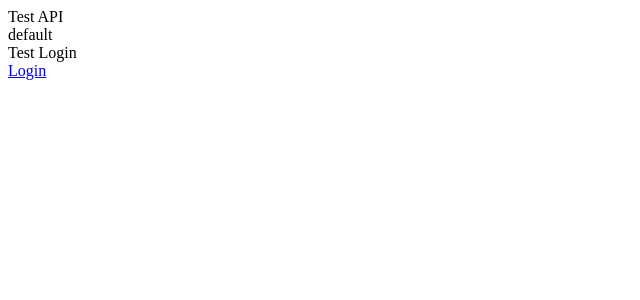
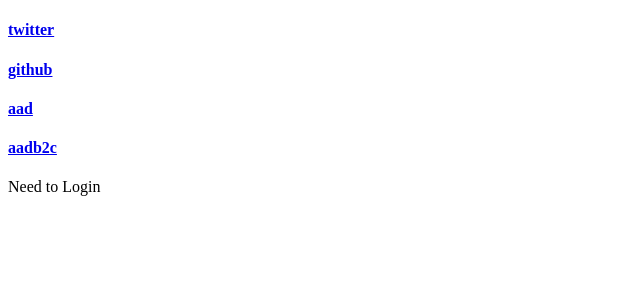
Before and after one commit to wtcooper/aswa-react-template, a React (Create React App) app: page / in a window 1280 px wide. Shown: the top 300 px of the page, without its empty margins (0-640 px from the left). Built offline with nearby package versions, Linux system fonts and the light colour scheme; no server answers.

Commit message:
simple login

```diff
--- a/src/App.js
+++ b/src/App.js
@@ -1,11 +1,36 @@
 import React, { useState, useEffect } from 'react';
+import NavBar from 'common/navbar/navbar';
 
 function App() {
   const [data, setData] = useState('default');
+  const [isAuthenticated, userHasAuthenticated] = useState(false);
+  const [user, setUser] = useState(null);
+
+  useEffect(() => {
+    getUserInfo();
+  }, []);
+
+  async function getUserInfo() {
+    try {
+
+        const response = await fetch('/.auth/me');
+        const payload = await response.json();
+        const { clientPrincipal } = payload;
+
+        if(clientPrincipal){
+          setUser(clientPrincipal);
+          userHasAuthenticated(true);
+          console.log(`clientPrincipal = ${JSON.stringify(clientPrincipal)}`);
+        }
+
+    } catch (error) {
+        console.error('No profile could be found ' + error?.message?.toString());
+    }
+};
 
   useEffect(() => {
     (async function () {
-      const { text } = await( await fetch(`/api/test_fnx`)).json();
+      const { text } = await (await fetch(`/api/test_fnx`)).json();
       setData(text);
       console.log("FA text: ", text);
     })();
@@ -14,12 +39,29 @@
   return (
     <>
 
-      <div>Test API</div>
+      {/* <div>Test API</div>
       <div>{data}</div>
+      <div></div> */}
+
+      <NavBar user={user}/>
+      <main className="column">
+        { isAuthenticated ?
+        <div>
+          <div>Successfully logged in</div>
+          <div>{user.userDetails}</div>
+        </div>
+        :
+        <div>Need to Login</div> }
+      </main>
+
+      {/* <div>Test Login</div>
+      <a href="/.auth/login/github">Login - Github</a>
       <div></div>
+      <a href="/.auth/login/aadb2c">Login - AD B2C</a>
+      <div></div>
+      <a href="/.auth/logout">Log out</a> */}
 
-      <div>Test Login</div>
-      <a href="/.auth/login/github">Login</a>
+
     </>
   );
 }
--- /dev/null
+++ b/src/common/navbar/navbar.js
@@ -0,0 +1,26 @@
+const NavBar = ({user}) => {
+
+    const providers = ['twitter', 'github', 'aad', 'aadb2c'];
+    const redirect = `/`;
+
+    return (
+        <>
+        {!user && providers.map((provider) => (
+            <span><a key={provider} href={`/.auth/login/${provider}?post_login_redirect_uri=${redirect}`}><h4>{provider}</h4></a> </span>
+        ))}
+        {user && (
+            <div>
+                <p>
+                    <span>{user && user?.userDetails} ({user && user?.identityProvider})</span>
+                    <span> <a href={`/.auth/logout?post_logout_redirect_uri=${redirect}`}>
+                        Logout
+                    </a>
+                    </span>
+                </p>
+            </div>
+        )}
+        </>
+    )
+
+}
+export default NavBar;
```
